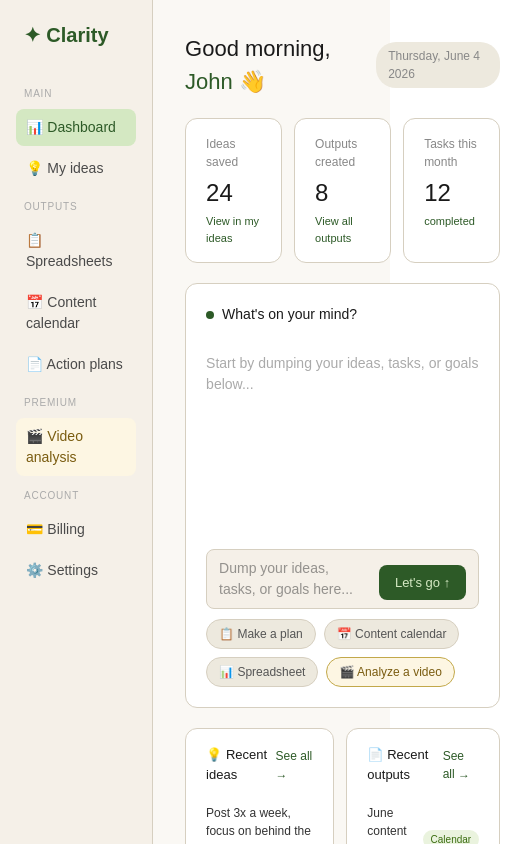
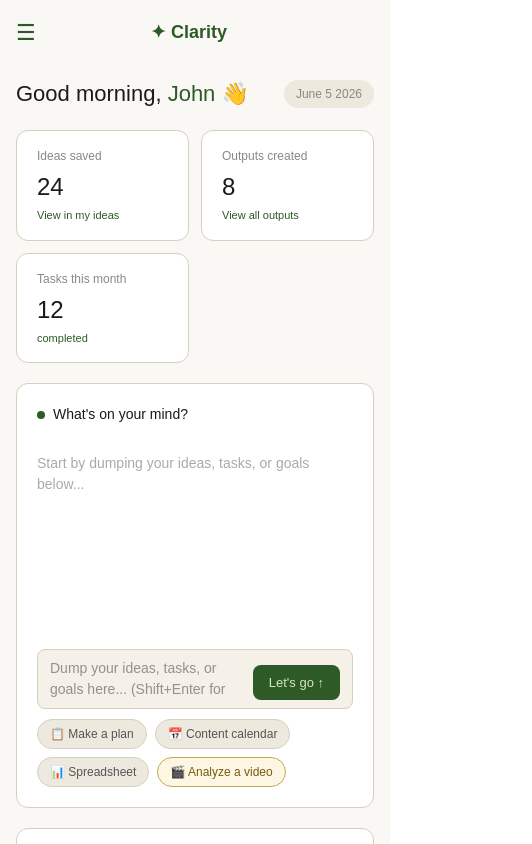
Before and after one commit to othmanamir131-clairty/clarity, a Next.js app: page / in a window 390 px wide. Shown: the top 844 px of the page, 532 px wide, since content can reach past the window. Built offline with nearby package versions, Linux system fonts and the light colour scheme.

Commit message:
mobile responsive design

```diff
--- a/app/page.tsx
+++ b/app/page.tsx
@@ -6,6 +6,7 @@ export default function Home() {
   const [input, setInput] = useState('')
   const [messages, setMessages] = useState<{role: string, content: string}[]>([])
   const [loading, setLoading] = useState(false)
+  const [sidebarOpen, setSidebarOpen] = useState(false)
 
   const sendMessage = async () => {
     if (!input.trim()) return
@@ -25,9 +26,30 @@ export default function Home() {
   }
 
   return (
-    <div style={{ display: 'flex', minHeight: '100vh', backgroundColor: '#faf8f4', fontFamily: 'sans-serif' }}>
+    <>
+      <style>{`
+        * { box-sizing: border-box; margin: 0; padding: 0; }
+        .app { display: flex; min-height: 100vh; background: #faf8f4; font-family: sans-serif; }
+        .sidebar { width: 220px; background: #f5f0e8; border-right: 1px solid #d6cfc0; padding: 1.25rem 1rem; display: flex; flex-direction: column; gap: 4px; flex-shrink: 0; }
+        .main { flex: 1; padding: 2rem; display: flex; flex-direction: column; gap: 1.25rem; min-width: 0; }
+        .mobile-header { display: none; }
+        .overlay { display: none; }
+        @media (max-width: 768px) {
+          .sidebar { position: fixed; left: -240px; top: 0; height: 100vh; z-index: 100; transition: left 0.3s ease; width: 240px; }
+          .sidebar.open { left: 0; }
+          .main { padding: 1rem; }
+          .mobile-header { display: flex; align-items: center; justify-content: space-between; margin-bottom: 0.5rem; }
+          .hamburger { background: none; border: none; font-size: 22px; cursor: pointer; color: #2d5a27; }
+          .overlay { display: block; position: fixed; inset: 0; background: rgba(0,0,0,0.3); z-index: 99; }
+          .stats-grid { grid-template-columns: repeat(2, 1fr) !important; }
+          .bottom-grid { grid-template-columns: 1fr !important; }
+        }
+      `}</style>
 
-      <div style={{ width: '220px', backgroundColor: '#f5f0e8', borderRight: '1px solid #d6cfc0', padding: '1.25rem 1rem', display: 'flex', flexDirection: 'column', gap: '4px' }}>
+      <div className="app">
+        {sidebarOpen && <div className="overlay" onClick={() => setSidebarOpen(false)} />}
+
+        <div className={`sidebar ${sidebarOpen ? 'open' : ''}`}>
           <div style={{ fontSize: '20px', fontWeight: '600', color: '#2d5a27', marginBottom: '1.5rem', paddingLeft: '8px' }}>✦ Clarity</div>
 
           <p style={{ fontSize: '10px', color: '#aaa', textTransform: 'uppercase', letterSpacing: '0.08em', padding: '8px 8px 4px' }}>Main</p>
@@ -58,14 +80,19 @@ export default function Home() {
           </div>
         </div>
 
-      <div style={{ flex: 1, padding: '2rem', display: 'flex', flexDirection: 'column', gap: '1.25rem' }}>
+        <div className="main">
+          <div className="mobile-header">
+            <button className="hamburger" onClick={() => setSidebarOpen(!sidebarOpen)}>☰</button>
+            <div style={{ fontSize: '18px', fontWeight: '600', color: '#2d5a27' }}>✦ Clarity</div>
+            <div style={{ width: '32px' }} />
+          </div>
 
           <div style={{ display: 'flex', justifyContent: 'space-between', alignItems: 'center' }}>
             <div style={{ fontSize: '22px', fontWeight: '500', color: '#1a1a1a' }}>Good morning, <span style={{ color: '#2d5a27' }}>John</span> 👋</div>
-          <div style={{ fontSize: '12px', color: '#888', backgroundColor: '#ede9de', padding: '5px 12px', borderRadius: '20px' }}>Thursday, June 4 2026</div>
+            <div style={{ fontSize: '12px', color: '#888', backgroundColor: '#ede9de', padding: '5px 12px', borderRadius: '20px', whiteSpace: 'nowrap' }}>June 5 2026</div>
           </div>
 
-        <div style={{ display: 'grid', gridTemplateColumns: 'repeat(3, 1fr)', gap: '12px' }}>
+          <div className="stats-grid" style={{ display: 'grid', gridTemplateColumns: 'repeat(3, 1fr)', gap: '12px' }}>
             {[
               { label: 'Ideas saved', value: '24', sub: 'View in my ideas' },
               { label: 'Outputs created', value: '8', sub: 'View all outputs' },
@@ -114,7 +141,7 @@ export default function Home() {
                 rows={2}
                 style={{ flex: 1, fontSize: '14px', border: 'none', background: 'transparent', outline: 'none', color: '#333', resize: 'none', fontFamily: 'sans-serif' }}
               />
-            <button onClick={sendMessage} style={{ backgroundColor: '#2d5a27', color: '#d4e8c2', border: 'none', borderRadius: '8px', padding: '8px 16px', fontSize: '13px', cursor: 'pointer', alignSelf: 'flex-end' }}>
+              <button onClick={sendMessage} style={{ backgroundColor: '#2d5a27', color: '#d4e8c2', border: 'none', borderRadius: '8px', padding: '8px 16px', fontSize: '13px', cursor: 'pointer', alignSelf: 'flex-end', whiteSpace: 'nowrap' }}>
                 {loading ? '...' : "Let's go ↑"}
               </button>
             </div>
@@ -125,7 +152,7 @@ export default function Home() {
             </div>
           </div>
 
-        <div style={{ display: 'grid', gridTemplateColumns: 'repeat(2, 1fr)', gap: '12px' }}>
+          <div className="bottom-grid" style={{ display: 'grid', gridTemplateColumns: 'repeat(2, 1fr)', gap: '12px' }}>
             <div style={{ backgroundColor: 'white', border: '1px solid #d6cfc0', borderRadius: '12px', padding: '1rem 1.25rem' }}>
               <div style={{ display: 'flex', justifyContent: 'space-between', alignItems: 'center', marginBottom: '12px' }}>
                 <div style={{ fontSize: '13px', fontWeight: '500', color: '#1a1a1a' }}>💡 Recent ideas</div>
@@ -165,5 +192,6 @@ export default function Home() {
           </div>
         </div>
       </div>
+    </>
   )
 }
```
Lines whose indentation alone changed are shown as unchanged.
